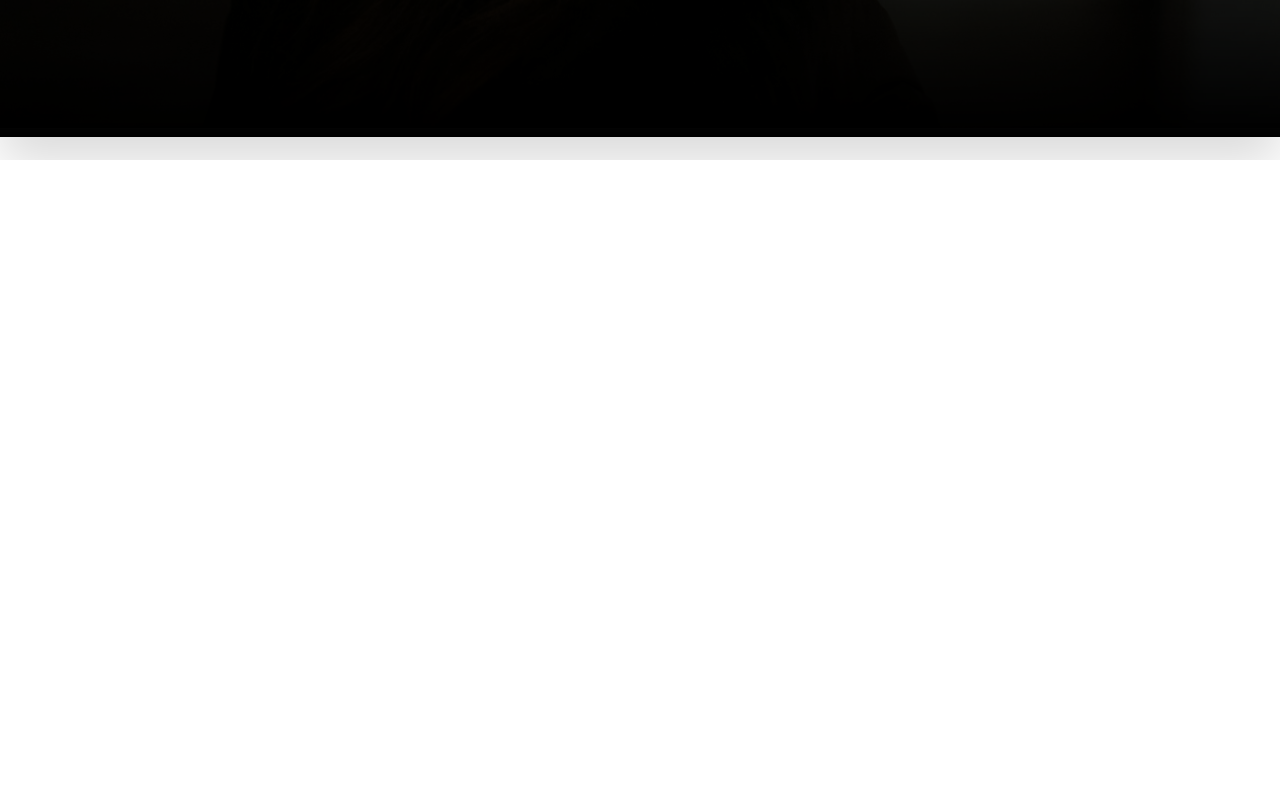
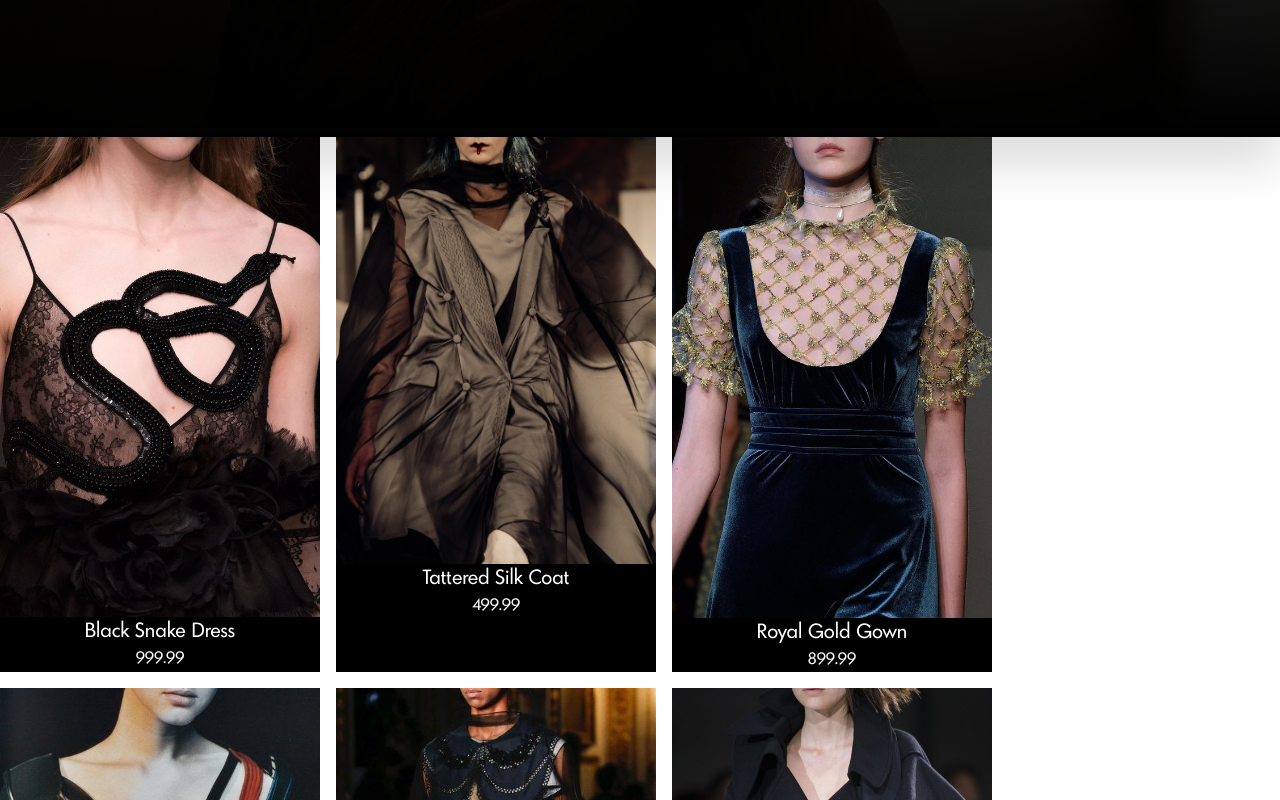
Before and after one commit to nicopressez/Ecommerce-site, a React (Vite) app: page /women in a window 1280 px wide. Shown: the part 640-1440 px from the top of the page. Before the commit the page ends 800 px from the top, so only its background shows below. Built offline with nearby package versions, Linux system fonts and the light colour scheme.

Commit message:
Added rendering of all items for the Shop
All items present in the array are now rendered to the page in an individual card.

```diff
--- /dev/null
+++ b/src/components/Shop.jsx
@@ -0,0 +1,14 @@
+import Shopitem from "./Shopitem"
+import { clothes } from "./utils/clothes"
+
+const Shop = () => {
+    return (
+        <div className=" flex flex-wrap gap-4">
+        {clothes.map((clothes,index)  =>
+            (<Shopitem item={clothes} key={index}/>)
+        )}
+        </div>
+    )
+}
+
+export default Shop
--- /dev/null
+++ b/src/components/Shopitem.jsx
@@ -0,0 +1,17 @@
+import PropTypes from 'prop-types';
+
+const Shopitem = ({item}) => {
+    return (
+<div className='bg-black text-white w-80 text-center font-futura'>
+    <img src={item.img} width="331" height="498" className=''></img>
+    <h2 className=' text-xl'>{item.name}</h2>
+    <h3>{item.price}</h3>
+
+</div> )
+}
+
+Shopitem.propTypes = {
+item: PropTypes.object
+}
+
+export default Shopitem
--- a/src/components/Women.jsx
+++ b/src/components/Women.jsx
@@ -1,10 +1,12 @@
 import womenImg from '../assets/images/womensTop.jpg'
+import Shop from './Shop'
 import ShopTop from './ShopTop'
 
 const Women = () => {
     return (
         <div>
             <ShopTop image={womenImg} sex={"WOMEN'S"} />
+            <Shop />
             </div>
 
     )
```
